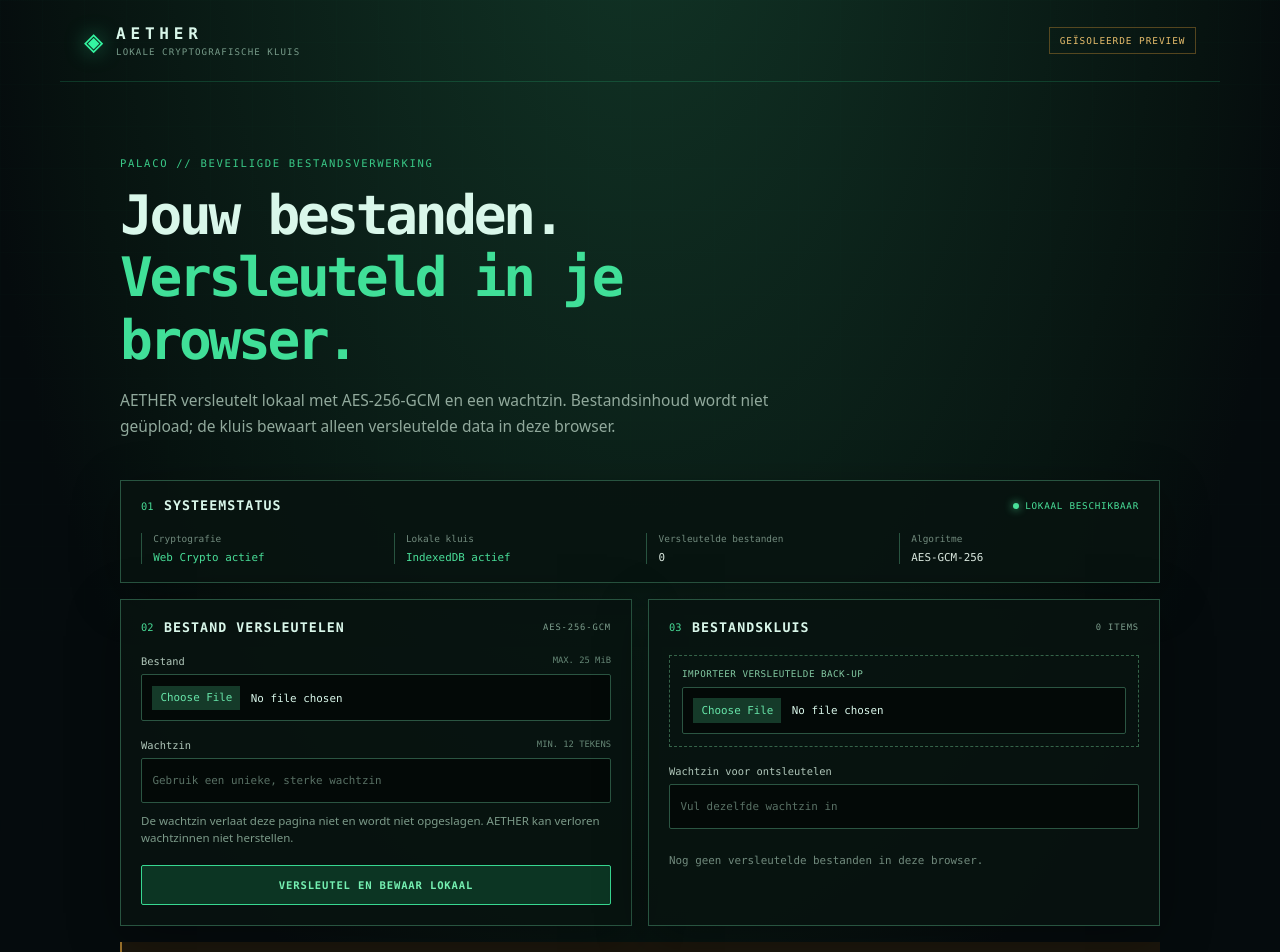
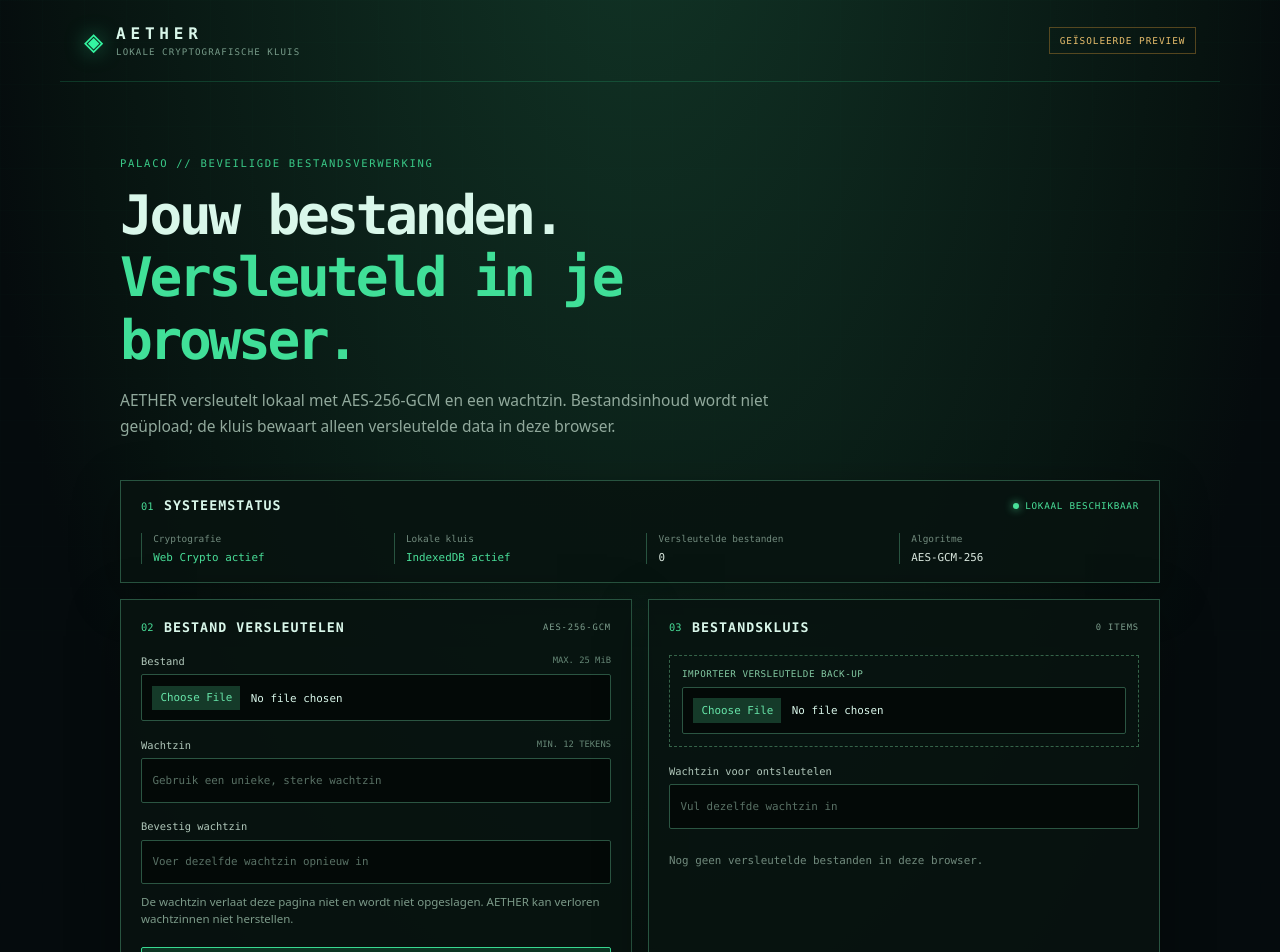
Before and after one commit to Maurits-pixe/PALACO, a Vue app in the folder modules/aether-preview/: page / in a window 1280 px wide. Shown: the top 952 px of the page. Built offline with nearby package versions, Linux system fonts and the light colour scheme.

Commit message:
Require AETHER passphrase confirmation
Co-authored-by: Maurits-pixe <306709429+Maurits-pixe@users.noreply.github.com>

```diff
--- a/modules/aether-preview/src/App.vue
+++ b/modules/aether-preview/src/App.vue
@@ -12,6 +12,7 @@ import { listVaultItems, removeVaultItem, saveVaultItem } from './vault.js';
 
 const selectedFile = ref(null);
 const encryptPassphrase = ref('');
+const confirmPassphrase = ref('');
 const decryptPassphrase = ref('');
 const vaultItems = ref([]);
 const busy = ref(false);
@@ -76,6 +77,10 @@ async function encryptSelectedFile() {
     errorMessage.value = 'Kies eerst een bestand.';
     return;
   }
+  if (encryptPassphrase.value !== confirmPassphrase.value) {
+    errorMessage.value = 'De wachtzinnen komen niet overeen.';
+    return;
+  }
   if (selectedFile.value.size > MAX_FILE_BYTES) {
     errorMessage.value = 'Bestanden mogen maximaal 25 MiB groot zijn.';
     return;
@@ -88,6 +93,7 @@ async function encryptSelectedFile() {
     await saveVaultItem({ id, envelope });
     selectedFile.value = null;
     encryptPassphrase.value = '';
+    confirmPassphrase.value = '';
     const fileInput = document.querySelector('#file-to-encrypt');
     if (fileInput) fileInput.value = '';
     await refreshVault();
@@ -226,6 +232,17 @@ onMounted(async () => {
             :disabled="busy || !systemReady"
             placeholder="Gebruik een unieke, sterke wachtzin"
           />
+          <label class="field-label" for="confirm-passphrase">Bevestig wachtzin</label>
+          <input
+            id="confirm-passphrase"
+            v-model="confirmPassphrase"
+            type="password"
+            autocomplete="new-password"
+            :minlength="MIN_PASSPHRASE_LENGTH"
+            :maxlength="MAX_PASSPHRASE_LENGTH"
+            :disabled="busy || !systemReady"
+            placeholder="Voer dezelfde wachtzin opnieuw in"
+          />
           <p class="field-help">De wachtzin verlaat deze pagina niet en wordt niet opgeslagen. AETHER kan verloren wachtzinnen niet herstellen.</p>
           <button class="primary-button" type="submit" :disabled="busy || !systemReady">
             {{ busy ? 'BEZIG…' : 'VERSLEUTEL EN BEWAAR LOKAAL' }}
```
Also changed, not shown: modules/aether-preview/tests/browser.mjs (+5 -0 lines), 1 other file (tests, documents, lock files or other folders).
